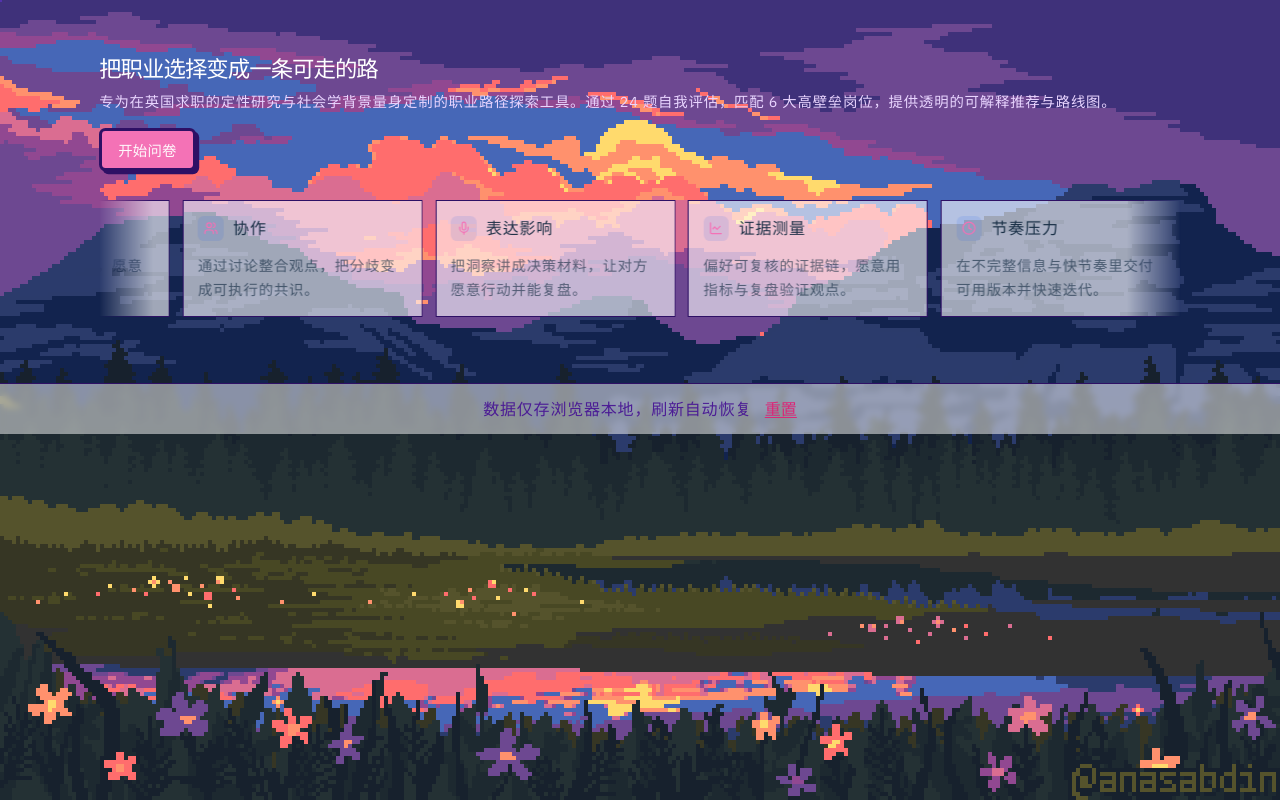
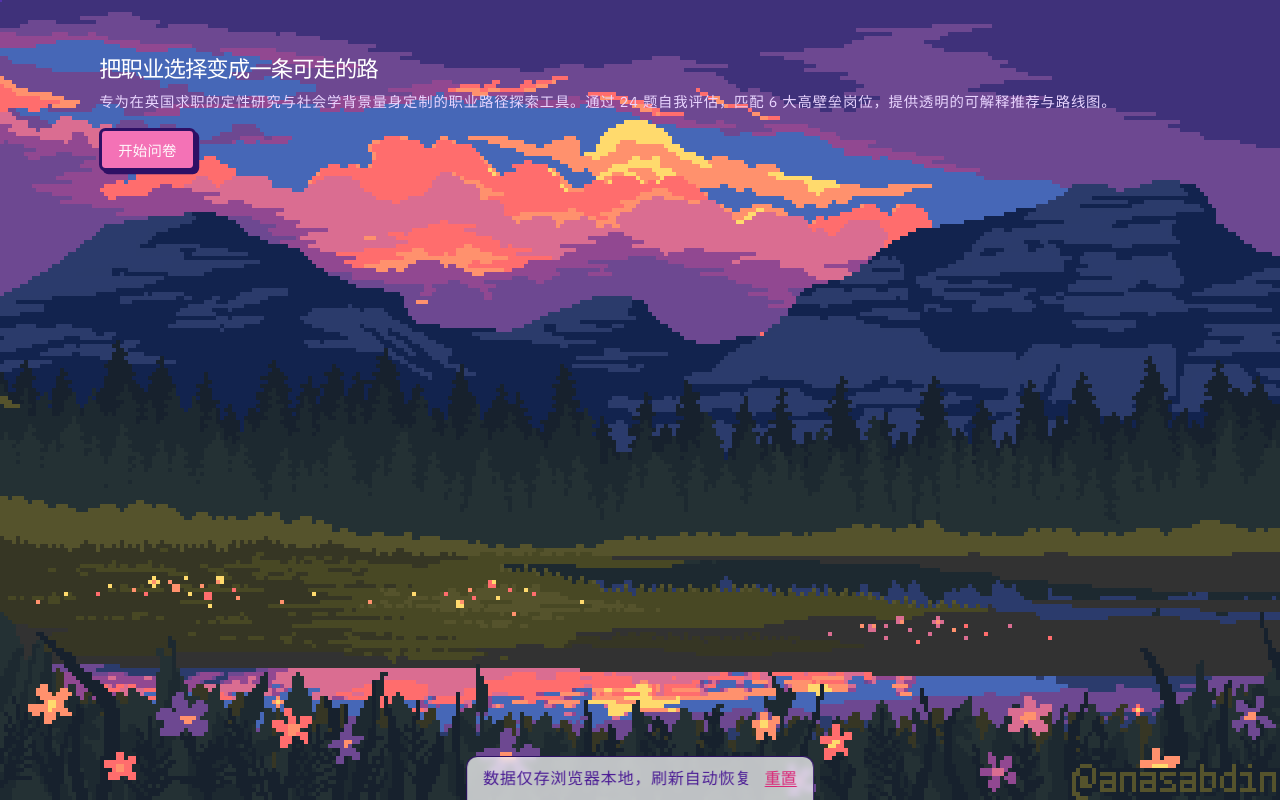
Before and after one commit to MasterFrancis/Career_Ava, a React (Vite) app: page / in a window 1280 px wide. Built offline with nearby package versions, Linux system fonts and the light colour scheme; a web font is replaced by a local one.

Commit message:
feat: Build Career Report Web App
Co-authored-by: traeagent <traeagent@users.noreply.github.com>

```diff
--- a/src/index.css
+++ b/src/index.css
@@ -260,7 +260,7 @@ a {
 
 .page {
   flex: 1;
-  padding: 32px 24px 60px;
+  padding: 32px 24px 112px;
   width: 100%;
   max-width: var(--max-content);
   margin: 0 auto;
@@ -442,16 +442,26 @@ a {
 }
 
 .footer {
-  margin-top: auto;
+  position: fixed;
+  left: 50%;
+  bottom: 0;
+  transform: translateX(-50%);
   display: flex;
   justify-content: center;
   align-items: center;
   gap: 16px;
   color: #4c1d95; /* Darker purple to match dimDesc */
-  padding: 16px 24px;
-  border-top: 1px solid var(--stroke);
-  background: rgba(255, 255, 255, 0.5);
+  padding: 12px 20px;
+  border: 1px solid var(--stroke);
+  border-bottom: 0;
+  border-radius: 14px 14px 0 0;
+  background: rgba(255, 255, 255, 0.72);
   backdrop-filter: blur(4px);
+  z-index: 140;
+  width: max-content;
+  max-width: calc(100vw - 24px);
+  box-sizing: border-box;
+  white-space: nowrap;
 }
 
 .linkBtn {
--- a/src/pages/WelcomePage.tsx
+++ b/src/pages/WelcomePage.tsx
@@ -1,23 +1,7 @@
-import React, { useMemo } from 'react'
+import { useMemo } from 'react'
 import { useNavigate } from 'react-router-dom'
-import { DIMENSION_ORDER, DIMENSIONS } from '../domain/dimensions'
 import { isQuizComplete } from '../domain/quiz'
 import { useStore } from '../state/useStore'
-import {
-  Box, Search, Users, Mic,
-  LineChart, Clock, Shield, Target
-} from 'lucide-react'
-
-const DIM_ICONS: Record<string, React.ReactNode> = {
-  A: <Box size={18} />,
-  B: <Search size={18} />,
-  C: <Users size={18} />,
-  D: <Mic size={18} />,
-  E: <LineChart size={18} />,
-  F: <Clock size={18} />,
-  G: <Shield size={18} />,
-  H: <Target size={18} />
-}
 
 export function WelcomePage() {
   const { state } = useStore()
@@ -67,27 +51,6 @@ export function WelcomePage() {
           </div>
         </div>
       </div>
-
-      <div className="homeDesc">
-        <div className="marqueeContainer">
-          <div className="marqueeContent">
-            {[...DIMENSION_ORDER, ...DIMENSION_ORDER].map((key, index) => {
-              const d = DIMENSIONS[key as keyof typeof DIMENSIONS]
-              return (
-                <div key={`${key}-${index}`} className="dimExplainCardScroll">
-                  <div className="dimExplainHead">
-                    <div className="dimExplainIcon">{DIM_ICONS[key]}</div>
-                    <div>
-                      <div className="dimExplainName">{d.name}</div>
-                    </div>
-                  </div>
-                  <div className="dimExplainText">{d.oneLiner}</div>
-                </div>
-              )
-            })}
-          </div>
-        </div>
-      </div>
     </div>
   )
 }
```
